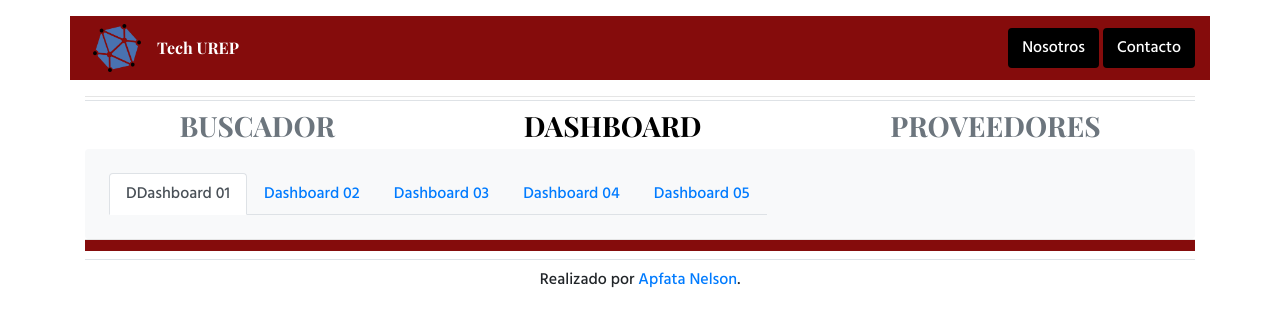
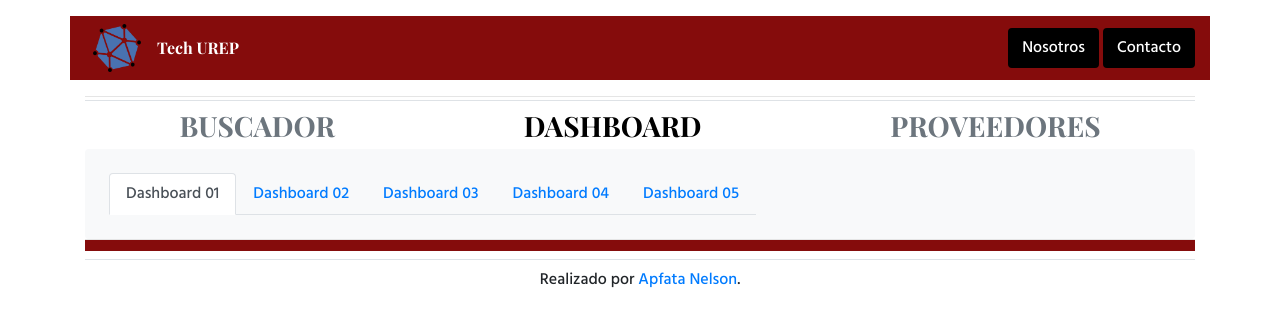
Before and after one commit to apfadev/webdsrp, a Flask app: page /dashboard in a window 1280 px wide. Shown: the top 327 px of the page. Run offline with Flask 2, Linux system fonts and the light colour scheme; some libraries are stand-ins or nearby versions.

Commit message:
Dashboard culminado

```diff
--- a/templates/dashboard.html
+++ b/templates/dashboard.html
@@ -38,7 +38,7 @@
                 <ul class="nav nav-tabs" id="myTab" role="tablist">
                     <li class="nav-item" role="presentation">
                         <a class="nav-link active" id="home-tab" data-toggle="tab" href="#home" role="tab"
-                            aria-controls="home" aria-selected="true">DDashboard 01</a>
+                            aria-controls="home" aria-selected="true">Dashboard 01</a>
                     </li>
                     <li class="nav-item" role="presentation">
                         <a class="nav-link" id="profile-tab" data-toggle="tab" href="#profile" role="tab"
```
